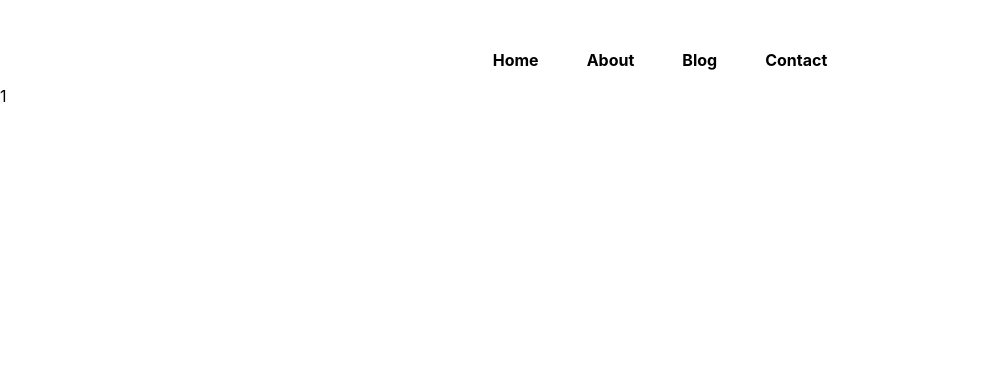
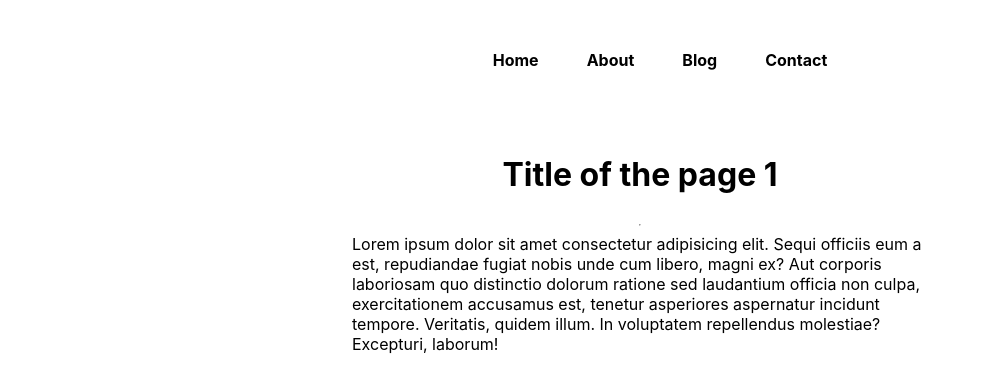
Before and after one commit to sakharkarZuhair/NextJS-Blog, a Next.js app: page /blogpost/1 in a window 1280 px wide. Shown: the top 392 px of the page, without its empty margins (0-984 px from the left). Built offline with nearby package versions, Linux system fonts and the light colour scheme.

Commit message:
API Endpoints.

```diff
--- /dev/null
+++ b/blogdata/naurto.json
@@ -0,0 +1,5 @@
+{
+    "title": "Naruto",
+    "content": "Naruto (Japanese: NARUTOナルト) is a Japanese manga series written and illustrated by Masashi Kishimoto. It tells the story of Naruto Uzumaki, a young ninja who seeks recognition from his peers and dreams of becoming the Hokage, the leader of his village. The story is told in two parts – the first set in Naruto's pre-teen years, and the second in his teens. The series is based on two one-shot manga by Kishimoto: Karakuri (1995), which earned Kishimoto an honorable mention in Shueisha's monthly Hop Step Award the following year, and Naruto (1997). Naruto was serialized in Shueisha's magazine, Weekly Shōnen Jump from 1999 to 2014, and released in tankōbon (book) form in 72 volumes. The manga was adapted into an anime television series produced by Pierrot and Aniplex, which broadcast 220 episodes in Japan from 2002 to 2007; the English dub of the series aired on Cartoon Network and YTV from 2005 to 2009. Naruto: Shippuden, a sequel to the original series, premiered in Japan in 2007, and ended in 2017, after 500 episodes.",
+    "author": "Kishimoto Karakuri "
+}
--- /dev/null
+++ b/blogdata/saitama.json
@@ -0,0 +1,5 @@
+{
+    "title": "One-Punch Man Saitama",
+    "content": "One-Punch Man (Japanese: ワンパンマン, Hepburn: Wanpanman) is a Japanese superhero franchise created by the artist ONE. It tells the story of Saitama, a superhero who can defeat any opponent with a single punch but seeks to find a worthy opponent after growing bored by a lack of challenge due to his overwhelming strength. ONE wrote the original webcomic version in early 2009. A digital manga remake began publication on Shueisha's Tonari no Young Jump website in June 2012. The manga is illustrated by Yusuke Murata, and its chapters are periodically compiled and published into individual tankōbon volumes. As of May 2022, 25 volumes have been released. In North America, Viz Media has licensed the remake manga for English language release and was serialized in its Weekly Shonen Jump digital magazine.",
+    "author": "Yusuke Murata"
+}
--- /dev/null
+++ b/blogdata/zoro.json
@@ -0,0 +1,5 @@
+{
+    "title": "THe Vice Captain - Zoro",
+    "content": "In the story, Zoro is the first crewmate to join Monkey D. Luffy's crew after he is saved (by Luffy and Koby) from being executed at the Marine Base by Captain Morgan. He is the crew's combatant,and one of the two swordsmen of the Straw Hat Pirates, the other being Brook. As a native to the East Blue, he came from the village known as Shimotsuki, where he trained in a dojo and learned the one and two-sword styles (ittōryū and nitōryū). He is proficient in both Armament Haki and Observation Haki, as well as being one of the few known characters who possess Conquerors Haki.Zoro is uniquely known as an expert of Santōryū (Three Sword Style), where he wields a third sword with his mouth in combat. Throughout the series, his primary sword is Wado Ichimonji, one of the World's 21 great swords that he inherited from a childhood friend Kuina, and is frequently the sword that he wields in his mouth, while the other two swords frequently change and improve over time. He also has a habit of frequently going into the wrong locations which is a running gag throughout the whole series.",
+    "author": "Eiichiro Oda"
+}
--- /dev/null
+++ b/pages/api/blogs.js
@@ -0,0 +1,30 @@
+// Next.js API route support: https://nextjs.org/docs/api-routes/introduction
+import * as fs from "fs";
+
+export default async function handler(req, res) {
+    // fs.promises.readdir("blogdata", (err, data) => {
+    //     console.log(data);
+    //     let allBlogs = [];
+    //     data.forEach((item) => {
+    //         console.log(item);
+    //         fs.readFile("blogdata/" + item, (d) => {
+    //             allBlogs.push(d);
+    //         });
+    //     });
+    //     res.status(200).json(allBlogs);
+    // });
+
+    let data = await fs.promises.readdir("blogdata");
+    let myfile;
+    let allBlogs = [];
+
+    for (let index = 0; index < data.length; index++) {
+        const item = data[index];
+
+        console.log(item);
+        (myfile = await fs.promises.readFile("blogdata/" + item)), "utf-8,";
+        console.log(myfile);
+        allBlogs.push(JSON.parse(myfile));
+    }
+    res.status(200).json(allBlogs);
+}
--- /dev/null
+++ b/pages/api/getblog.js
@@ -0,0 +1,14 @@
+// Next.js API route support: https://nextjs.org/docs/api-routes/introduction
+// http://localhost:3000/api/getblog?slug=zoro
+
+import * as fs from "fs";
+
+export default function handler(req, res) {
+    fs.readFile(`blogdata/${req.query.slug}.json`, "utf-8", (err, data) => {
+        if (err) {
+            res.status(500).json({ error: "No Such Blog Find" });
+        }
+        console.log(req.query.slug);
+        res.status(200).json(JSON.parse(data));
+    });
+}
--- a/pages/api/hello.js
+++ b/pages/api/index.js
@@ -1,5 +1,6 @@
 // Next.js API route support: https://nextjs.org/docs/api-routes/introduction
 
 export default function handler(req, res) {
-  res.status(200).json({ name: 'John Doe' })
+    // console.log(res);
+    res.status(200).json({ name: "Zuhair Sakharkar" });
 }
--- a/pages/blogpost/[slug].jsx
+++ b/pages/blogpost/[slug].jsx
@@ -1,9 +1,30 @@
 import { useRouter } from "next/router";
+import styles from "../../styles/BlogPost.module.css";
+
+// Step 1: Find the file corresponding to the slug
+// Step 2: Populate them inside the page.
 
 const slug = () => {
   const router = useRouter();
   const { slug } = router.query;
-  return <div> {slug} </div>;
+  return (
+    <>
+      <div className={styles.container}>
+        <main className={styles.main}>
+          <h1>Title of the page {slug}</h1>
+          <hr />
+          <div>
+            Lorem ipsum dolor sit amet consectetur adipisicing elit. Sequi
+            officiis eum a est, repudiandae fugiat nobis unde cum libero, magni
+            ex? Aut corporis laboriosam quo distinctio dolorum ratione sed
+            laudantium officia non culpa, exercitationem accusamus est, tenetur
+            asperiores aspernatur incidunt tempore. Veritatis, quidem illum. In
+            voluptatem repellendus molestiae? Excepturi, laborum!
+          </div>
+        </main>
+      </div>
+    </>
+  );
 };
 
 export default slug;
--- /dev/null
+++ b/styles/Blog.module.css
@@ -0,0 +1,15 @@
+.main {
+    min-height: 100vh;
+    /* padding: 4rem 0; */
+    flex: 1;
+    display: flex;
+    flex-direction: column;
+    justify-content: center;
+    align-items: center;
+    justify-content: flex-start;
+    padding-top: 3rem;
+}
+
+.blogItemh3 {
+    cursor: pointer;
+}
--- /dev/null
+++ b/styles/BlogPost.module.css
@@ -0,0 +1,15 @@
+.main {
+    min-height: 100vh;
+    /* padding: 4rem 0; */
+    flex: 1;
+    display: flex;
+    flex-direction: column;
+    justify-content: center;
+    align-items: center;
+    justify-content: flex-start;
+    padding-top: 3rem;
+}
+
+.container {
+    padding: 0 22rem;
+}
--- a/styles/Home.module.css
+++ b/styles/Home.module.css
@@ -31,11 +31,6 @@
 }
 
 .title a {
-    color: #0070f3;
-    text-decoration: none;
-}
-
-.nextjen {
     color: #0070f3;
     text-decoration: none;
 }
```
Also changed, not shown: pages/blog.jsx (+60 -3 lines), pages/index.js (+1 -47 lines).
